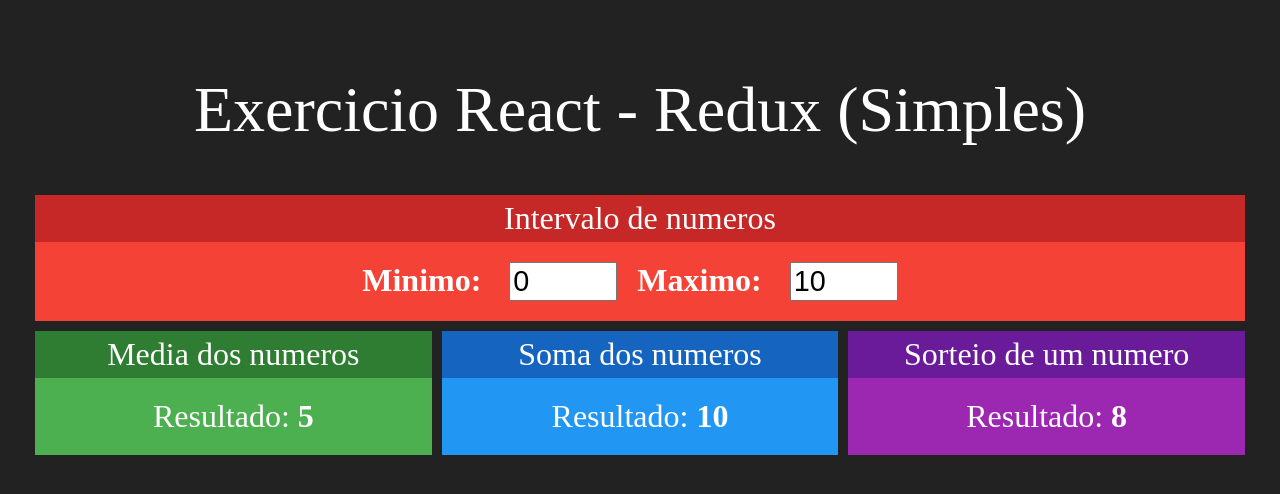
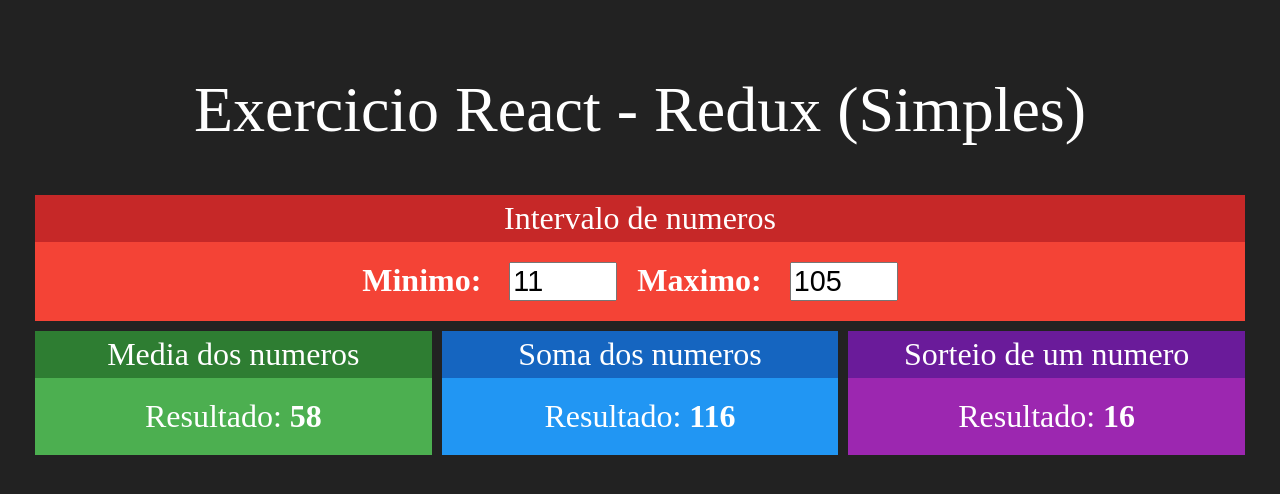
Before and after one commit to leandrolinkolnr/Projeto_React_com_Redux, a React (Create React App) app: page / in a window 1280 px wide. Shown: the top 494 px of the page. Built offline with nearby package versions, Linux system fonts and the light colour scheme.

Commit message:
Implementação final SEM REDUX
Aplicação funcionando 100%, porem ser o uso do Redux

```diff
--- a/src/App.js
+++ b/src/App.js
@@ -1,3 +1,4 @@
+import { useState } from 'react';
 import './App.css';
 import Intervalo from './Components/Intervalo';
 import Media from './Components/Media';
@@ -5,16 +6,21 @@
 import Sorteio from './Components/Sorteio';
 
 function App() {
+
+  const [min, setMin] = useState(11)
+  const [max, setMax] = useState(105)
+
   return (
     <div className="App">
       <h1> Exercicio React - Redux (Simples)</h1>
       <div className='linha'>
-          <Intervalo/ >
+          <Intervalo min={min} max={max}
+          onMinChanged={setMin} onMaxChanged={setMax}> </Intervalo>
       </div>
       <div className='linha'>
-          <Media/>
-          <Soma/>
-          <Sorteio/>
+          <Media min={min} max={max}/>
+          <Soma min={min} max={max}/>
+          <Sorteio min={min} max={max}/>
       </div>
     </div>
   );
--- a/src/Components/Intervalo.jsx
+++ b/src/Components/Intervalo.jsx
@@ -4,16 +4,21 @@
 
 
 export default props => {
+
+    const {min, max} = props
+
     return (
         <Card title="Intervalo de numeros" red>
             <div className='Intervalo'>
                 <span>
                     <strong>Minimo: </strong>
-                    <input type="number" value={0} readOnly/>
+                    <input type="number" value={min}
+                        onChange={e => props.onMinChanged(+e.target.value)}></input>
                 </span>
                 <span>
                     <strong>Maximo: </strong>
-                    <input type="number" value={10} readOnly/>
+                    <input type="number" value={max}
+                    onChange={e => props.onMaxChanged(+e.target.value)}></input>
                 </span>
             </div>
         </Card>
--- a/src/Components/Media.jsx
+++ b/src/Components/Media.jsx
@@ -2,12 +2,19 @@
 import Card from './Card'
 
 export default props => {
+
+
+    //const min = props.min     Tambem poderia ser assim
+    //const max = props.max
+
+    const {min, max} = props
+
     return (
         <Card title="Media dos numeros" green>
             <div>
                 <span>
                     <span>Resultado: </span>
-                    <strong>5</strong>
+                    <strong>{(max + min)/ 2}</strong>
                 </span>
             </div>
         </Card>
--- a/src/Components/Soma.jsx
+++ b/src/Components/Soma.jsx
@@ -2,12 +2,15 @@
 import Card from './Card'
 
 export default props => {
+
+    const {min, max} = props
+
     return (
         <Card title="Soma dos numeros" blue>
             <div>
                 <span>
                     <span>Resultado: </span>
-                    <strong>10</strong>
+                    <strong>{min + max}</strong>
                 </span>
             </div>
         </Card>
--- a/src/Components/Sorteio.jsx
+++ b/src/Components/Sorteio.jsx
@@ -2,12 +2,15 @@
 import Card from './Card'
 
 export default props => {
+
+    const {min, max} = props
+    const aleatorio = parseInt(Math.random() * (max - min)) + min
     return (
         <Card title="Sorteio de um numero" purple>
             <div>
                 <span>
                     <span>Resultado: </span>
-                    <strong>8</strong>
+                    <strong>{aleatorio}</strong>
                 </span>
             </div>
         </Card>
```
